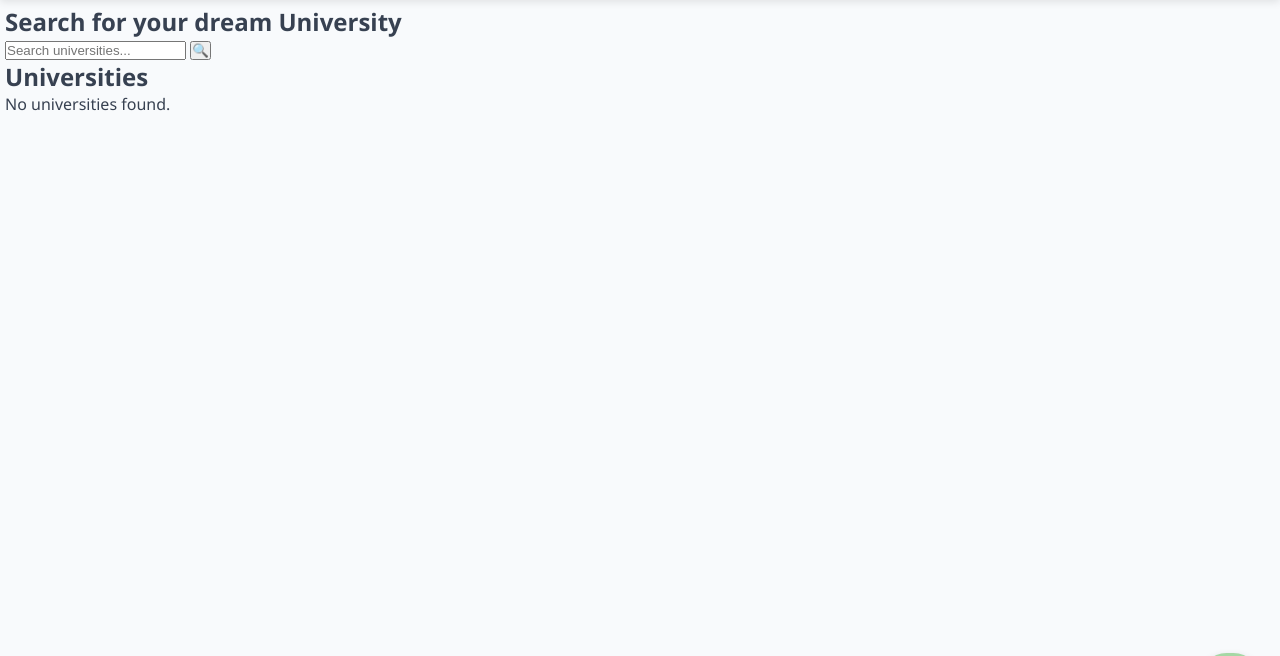
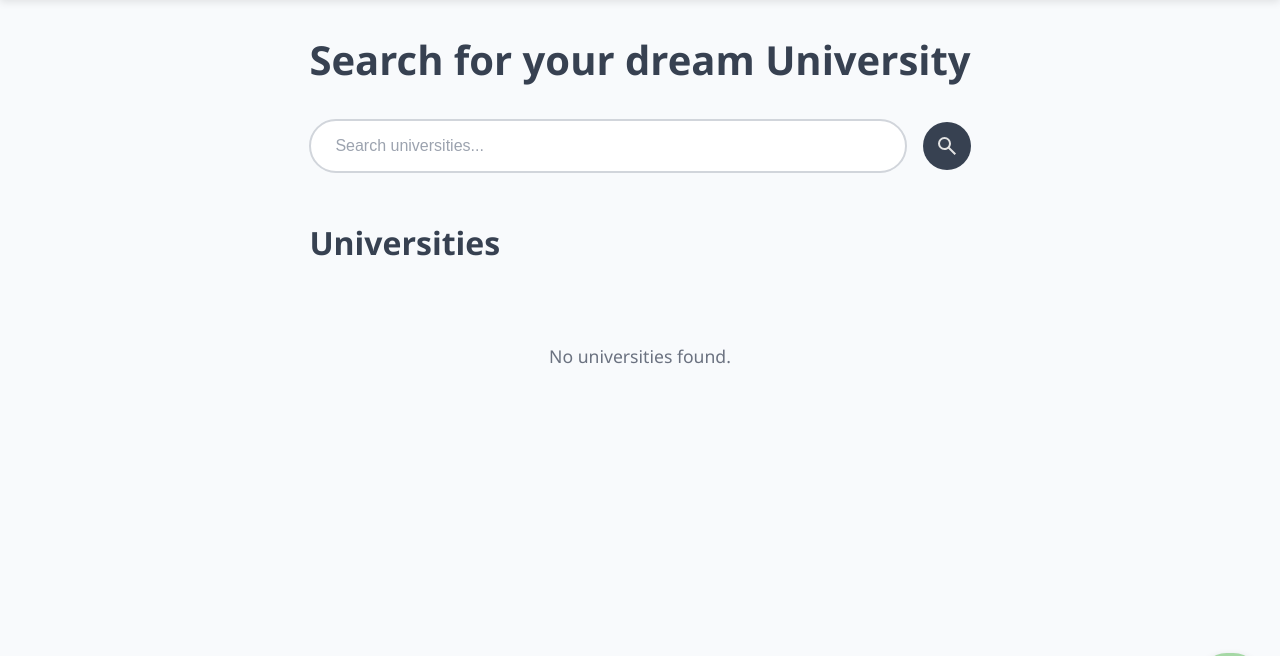
Before and after one commit to NOORSALMAN25/MASARI, a Django app: page /universities/ in a window 1280 px wide. Shown: the part 74-730 px from the top of the page. Run offline with Django 5.2, Linux system fonts and the light colour scheme; the visitor is signed in with stand-in values (Sample User, id 1); data that the repository does not hold is empty.

Commit message:
done with the university index css

```diff
--- a/main_app/static/css/universityindex.css
+++ b/main_app/static/css/universityindex.css
@@ -1,12 +1,10 @@
 
-/* Main content */
 main {
   max-width: 1200px;
   margin: 0 auto;
   padding: 2rem;
 }
 
-/* Search section */
 .search-section {
   text-align: center;
   margin-bottom: 3rem;
@@ -48,13 +46,13 @@ main {
 }
 
 .search-button {
-  width: 4rem;
-  height: 4rem;
+  width: 3rem;
+  height: 3rem;
   background-color: #374151;
   border: none;
   border-radius: 50%;
   color: white;
-  font-size: 1.5rem;
+  font-size: 1.25rem;
   cursor: pointer;
   display: flex;
   align-items: center;
@@ -66,19 +64,21 @@ main {
   background-color: #4b5563;
 }
 
-/* Universities section */
 .universities-section h1 {
   font-size: 2rem;
   color: #374151;
   margin-bottom: 2rem;
 }
 
-/* University cards grid */
 .universities-grid {
   display: grid;
   grid-template-columns: repeat(auto-fill, minmax(320px, 1fr));
   gap: 2rem;
   margin-top: 2rem;
+  display: flex;
+  flex-wrap: wrap;
+  gap: 2rem;
+  justify-content: center;
 }
 
 .card {
@@ -88,6 +88,8 @@ main {
   box-shadow: 0 4px 6px rgba(0, 0, 0, 0.1);
   transition: transform 0.2s, box-shadow 0.2s;
   border: 1px solid #e5e7eb;
+  flex: 0 0 320px;
+  max-width: 320px;
 }
 
 .card:hover {
@@ -117,7 +119,6 @@ main {
   object-fit: cover;
 }
 
-/* Placeholder for missing images */
 .img-container:empty::before {
   content: '';
   width: 80px;
@@ -140,7 +141,7 @@ main {
 
 .card-title {
   font-size: 1.25rem;
-  font-weight: 600;
+  font-weight: bold;
   color: #374151;
   margin-bottom: 0.5rem;
   display: block;
--- a/main_app/templates/base.html
+++ b/main_app/templates/base.html
@@ -6,6 +6,8 @@
     <meta name="viewport" content="width=device-width, initial-scale=1.0" />
     <title>Masari</title>
     <link rel="stylesheet" href="{% static 'css/style.css' %}" />
+        <link rel="stylesheet" href="{% static 'css/universityindex.css' %}" />
+
   </head>
   <body>
     <header>
--- a/main_app/templates/universities/index.html
+++ b/main_app/templates/universities/index.html
@@ -1,5 +1,4 @@
-{% extends 'base.html' %}
-{% block content %}
+{% extends 'base.html' %} {% block content %}
 
 <section class="search-section">
   <h2 class="search-title">Search for your dream University</h2>
@@ -10,8 +9,8 @@
       class="search-input"
       placeholder="Search universities..."
       value="{{ search|default:'' }}"
-    >
-    <button type="submit" class="search-button">🔍</button>
+    />
+    <button type="submit" class="search-button"><svg xmlns="http://www.w3.org/2000/svg" height="24px" viewBox="0 -960 960 960" width="24px" fill="#e3e3e3"><path d="M784-120 532-372q-30 24-69 38t-83 14q-109 0-184.5-75.5T120-580q0-109 75.5-184.5T380-840q109 0 184.5 75.5T640-580q0 44-14 83t-38 69l252 252-56 56ZM380-400q75 0 127.5-52.5T560-580q0-75-52.5-127.5T380-760q-75 0-127.5 52.5T200-580q0 75 52.5 127.5T380-400Z"/></svg></button>
   </form>
 </section>
 
@@ -28,7 +27,7 @@
           <img
             class="img"
             src="{{ university.image.url }}"
-                alt="uni img"
+            alt="{{university.name}} logo"
           />
           {% else %}
           <div class="img-placeholder"></div>
@@ -37,9 +36,7 @@
         <div class="card-content">
           <span class="card-title">{{ university.name }}</span>
           <div class="card-details">
-              <div class="detail-line"></div>
-              <div class="detail-line"></div>
-              <div class="detail-line"></div>
+            <div ><p>{{ university.description }}</p></div>
           </div>
         </div>
       </a>
```
Lines whose indentation alone changed are shown as unchanged.
